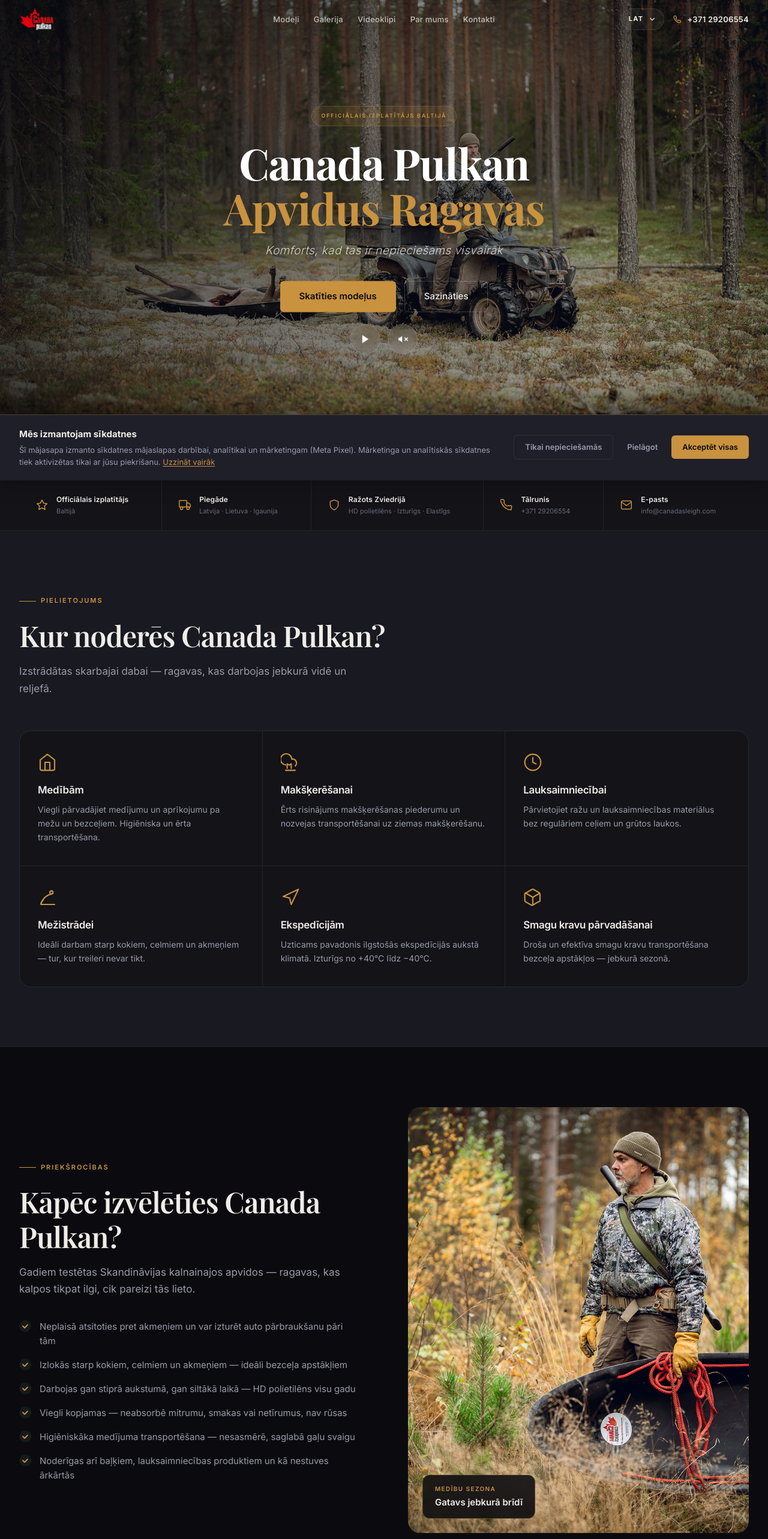
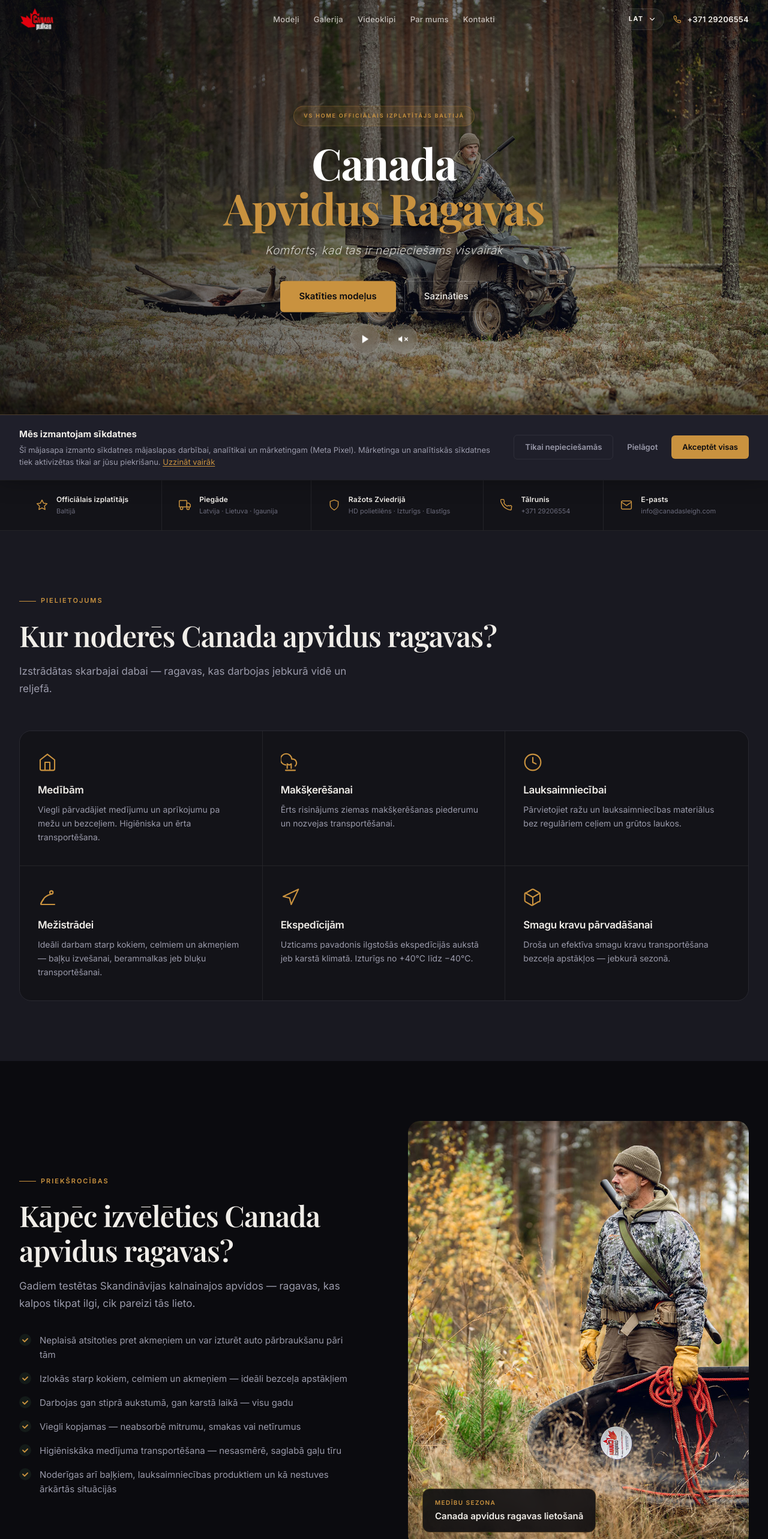
Before and after one commit to bighughub-lgtm/canadasleigh3, a React (Vite) app: page / in a window 1280 px wide. Shown: the top 2566 px of the page at 60% size. Built offline with nearby package versions, Linux system fonts and the light colour scheme.

Commit message:
Update Canada Sleigh content and product sections

```diff
--- a/src/components/About.jsx
+++ b/src/components/About.jsx
@@ -44,15 +44,10 @@
               VS Home SIA —<br />officiālais izplatītājs
             </h2>
             <p className="about-para">
-              VS Home SIA ir Canada Pulkan apvidus ragavu oficiālais pārstāvis un
-              izplatītājs Latvijā, Lietuvā un Igaunijā. Mēs nodrošinām Baltijas
-              medniekiem, makšķerniekiem un saimniecībām piekļuvi Zviedrijā ražotām,
-              gadiem testētām ragavām.
+              VS Home SIA ir Canada apvidus ragavu oficiālais pārstāvis un izplatītājs Latvijā, Lietuvā un Igaunijā. Mēs nodrošinām Baltijas medniekiem, makšķerniekiem un saimniecībām piekļuvi Zviedrijā ražotām, gadiem testētām ragavām.
             </p>
             <p className="about-para">
-              Canada Pulkan ragavas ir ražotas Zviedrijā un pārbaudītas Skandināvijas
-              kalnainajos un akmeņainajos apvidos. HD polietilēna materiāls nodrošina
-              izturību un elastību no pirmās līdz simtajai ekspedīcijai.
+              Canada apvidus ragavas ir ražotas Zviedrijā un pārbaudītas Skandināvijas kalnainajos un akmeņainajos apvidos. HD polietilēna materiāls un raqavu īpašs dizains nodrošina izturību un elastību praktiski jebkuros apvidus apstākļos.
             </p>
 
             <div className="about-stats">
--- a/src/components/Benefits.jsx
+++ b/src/components/Benefits.jsx
@@ -4,10 +4,10 @@
 const benefits = [
   'Neplaisā atsitoties pret akmeņiem un var izturēt auto pārbraukšanu pāri tām',
   'Izlokās starp kokiem, celmiem un akmeņiem — ideāli bezceļa apstākļiem',
-  'Darbojas gan stiprā aukstumā, gan siltākā laikā — HD polietilēns visu gadu',
-  'Viegli kopjamas — neabsorbē mitrumu, smakas vai netīrumus, nav rūsas',
-  'Higiēniskāka medījuma transportēšana — nesasmērē, saglabā gaļu svaigu',
-  'Noderīgas arī baļķiem, lauksaimniecības produktiem un kā nestuves ārkārtās',
+  'Darbojas gan stiprā aukstumā, gan karstā laikā — visu gadu',
+  'Viegli kopjamas — neabsorbē mitrumu, smakas vai netīrumus',
+  'Higiēniskāka medījuma transportēšana — nesasmērē, saglabā gaļu tīru',
+  'Noderīgas arī baļķiem, lauksaimniecības produktiem un kā nestuves ārkārtās situācijās',
 ]
 
 export default function Benefits() {
@@ -23,7 +23,7 @@
             transition={{ duration: 0.7 }}
           >
             <span className="section-label">Priekšrocības</span>
-            <h2 className="section-title">Kāpēc izvēlēties Canada Pulkan?</h2>
+            <h2 className="section-title">Kāpēc izvēlēties Canada apvidus ragavas?</h2>
             <p className="section-subtitle" style={{ marginBottom: 36 }}>
               Gadiem testētas Skandināvijas kalnainajos apvidos — ragavas, kas kalpos
               tikpat ilgi, cik pareizi tās lieto.
@@ -64,7 +64,7 @@
             />
             <div className="benefits-badge">
               <span className="benefits-badge-label">Medību sezona</span>
-              <strong>Gatavs jebkurā brīdī</strong>
+              <strong>Canada apvidus ragavas lietošanā</strong>
             </div>
           </motion.div>
         </div>
--- a/src/components/FAQ.jsx
+++ b/src/components/FAQ.jsx
@@ -5,31 +5,31 @@
 const faqs = [
   {
     q: 'Kādi ir piegādes laiki?',
-    a: 'Piegāde parasti notiek 3–7 darba dienu laikā pēc pasūtījuma apstiprināšanas. Sazinieties ar mums pa tālruni vai e-pastu, lai apstiprinātu pasūtījumu un vienotos par apmaksu.',
+    a: 'Piegāde parasti notiek 3–7 darba dienu laikā pēc pasūtījuma apstiprināšanas. Sazinieties ar mums pa tālruni vai e-pastu, lai uzzinātu pasūtījuma statusu un vienotos par saņemšanu.',
   },
   {
     q: 'Kāds materiāls tiek izmantots?',
-    a: 'Ragavas ir izgatavotas no HD polietilēna (HDPE) — tās ir gan elastīgas, gan triecienizturīgas. Ragavas neplaisā atsitoties pret akmeņiem un var izturēt pat auto pārbraukšanu pāri tām. Materiāls neabsorbē mitrumu vai smakas un nerodas rūsa.',
+    a: 'Ragavas ir izgatavotas no HD polietilēna (HDPE) — tas ir gan elastīgs, gan triecienizturīgs pie jebkurām temperatūrām. Ragavas neplaisā atsitoties pret akmeņiem un var izturēt auto pārbraukšanu pāri tām. Materiāls neabsorbē mitrumu vai smakas.',
   },
   {
     q: 'Vai ragavas var vilkt pa grants ceļiem?',
-    a: 'Nē — ragavas nav paredzētas vilkšanai pa grants ceļiem. Ja šo nosacījumu ievēro, ragavas ir praktiski nenolietojamas un kalpos daudzus gadus.',
+    a: 'Nē — ragavas nav paredzētas vilkšanai pa grants jeb asfalta ceļiem. Ja šo nosacījumu ievēro, ragavas ir praktiski nenolietojamas un kalpos ļoti ilgu laiku.',
   },
   {
     q: 'Kādā temperatūrā var lietot ragavas?',
-    a: 'Ragavas darbojas plašā temperatūras diapazonā — no −40°C līdz +40°C. HD polietilēns saglabā elastību stiprā aukstumā un nedeformējas siltākā laikā, tādēļ ragavas der visu gadu.',
+    a: 'Ragavas darbojas plašā temperatūras diapazonā — no −40°C līdz +40°C. HD polietilēns saglabā elastību stiprā aukstumā un augstspiediena siltākā laikā, tādēļ ragavas der izmantošanai visu gadu.',
   },
   {
     q: 'Vai ragavas var pievienot ATV vai sniega motociklam?',
-    a: 'Jā. Canada Pulkan ragavas var vilkt ar ATV, sniega motociklu, zirgu vai ar rokām. Tās ir ļoti elastīgas un viegli velkamas — slīd kā pa sniegu pāri dažādām virsmām.',
+    a: 'Jā, Canada Apvidus ragavas var vilkt ar ATV, sniega motociklu vai ar rokām. Tās ir ļoti elastīgas un viegli velkamas — slīd kā pa sniegu pāri dažādām virsmām.',
   },
   {
     q: 'Kādiem mērķiem vēl der ragavas, ne tikai medībām?',
-    a: 'Ragavas ir piemērotas medībām, makšķerēšanai, lauksaimniecībai, mežistrādei, ekspedīcijām un dārkopībai. Tajās var pārvadāt baļķus, lauksaimniecības produktus, smagu aprīkojumu, un tās var izmantot arī kā nestuves mežā ārkārtas situācijā.',
+    a: 'Ragavas ir piemērotas arī makšķerēšanai, lauksaimniecības darbiem, ekspedīcijām un mežistrādei. Tajās var pārvadāt baļķus, lauksaimniecības produktus, smagu aprīkojumu, un tās var izmantot arī kā nestuves ārkārtās situācijās.',
   },
   {
     q: 'Kā tīrīt un kopt ragavas?',
-    a: 'Kopšana ir ļoti vienkārša. HD polietilēns neabsorbē mitrumu, smakas vai netīrumus. Pēc lietošanas pietiek noskalot ar ūdeni. Nav nepieciešama speciāla konservācija vai ziemošanas apstrāde.',
+    a: 'Kopšana ir ļoti vienkārša. HD polietilēns neabsorbē mitrumu, smakas vai netīrumus. Pēc lietošanas pietiek noskalot ar ūdeni. Nav nepieciešama īpaša apstrāde vai konservācija.',
   },
   {
     q: 'Vai var pasūtīt piegādi uz uzņēmuma adresi?',
--- a/src/components/Gallery.jsx
+++ b/src/components/Gallery.jsx
@@ -131,8 +131,7 @@
           <span className="section-label">Galerija</span>
           <h2 className="section-title">Atlasīta izlase no reālas lietošanas</h2>
           <p className="section-subtitle">
-            Īss, kurēts ieskats tajos brīžos, kuros Canada Pulkan sevi pierāda bezceļā,
-            mežā un smagumu pārvietošanā.
+            Īss ieskats brīžos, kuros Canada apvidus ragavas sevi pierāda bezceļa un mežā apstākļos.
           </p>
         </motion.div>
 
--- a/src/components/Hero.jsx
+++ b/src/components/Hero.jsx
@@ -137,7 +137,7 @@
           animate={{ opacity: 1, y: 0 }}
           transition={{ duration: 0.8, delay: 0.2, ease: [0.22, 0.61, 0.36, 1] }}
         >
-          <span className="hero-label">Officiālais izplatītājs Baltijā</span>
+          <span className="hero-label">VS HOME Officiālais izplatītājs Baltijā</span>
         </motion.div>
 
         <motion.h1
@@ -146,7 +146,7 @@
           animate={{ opacity: 1, y: 0 }}
           transition={{ duration: 0.9, delay: 0.4, ease: [0.22, 0.61, 0.36, 1] }}
         >
-          Canada Pulkan<br />
+          Canada<br />
           <span className="hero-title-accent">Apvidus Ragavas</span>
         </motion.h1>
 
--- a/src/components/OrderSteps.jsx
+++ b/src/components/OrderSteps.jsx
@@ -10,7 +10,7 @@
   {
     num: '02',
     title: 'Noformējiet pasūtījumu',
-    desc: 'Spiediet “Pirkt” un veiciet apmaksu tiešsaistē ar Stripe, vai sazinieties ar mums pa tālruni, ja vēlaties pasūtīt tieši un precizēt detaļas.',
+    desc: 'Spiediet "Pirkt" un veiciet apmaksu tiešsaistē ar Stripe, vai sazinieties ar mums pa tālruni, ja vēlaties pasūtīt tieši un precizēt detaļas.',
   },
   {
     num: '03',
--- a/src/components/ProductOverview.jsx
+++ b/src/components/ProductOverview.jsx
@@ -6,33 +6,33 @@
   {
     id: 'compact',
     tabLabel: 'KOMPAKTS',
-    name: 'TERRAINSLEIGH CANADA COMPACT',
+    name: 'CANADA COMPACT',
     spec: '1.4 x 0.65 m · 5 kg',
     image: '/mazasragavas.jpg',
-    alt: 'TERRAINSLEIGH CANADA COMPACT ragavas',
+    alt: 'CANADA COMPACT ragavas',
   },
   {
     id: 'classic',
     tabLabel: 'SLODZEI',
-    name: 'TERRAINSLEIGH CANADA CLASSIC',
+    name: 'CANADA CLASSIC',
     spec: '2.33 x 0.85 m · 14 kg',
     image: '/canadaplukan.jpg',
-    alt: 'TERRAINSLEIGH CANADA CLASSIC ragavas',
+    alt: 'CANADA CLASSIC ragavas',
   },
   {
     id: 'classic-open',
     tabLabel: 'ATVĒRTAIS',
-    name: 'TERRAINSLEIGH CANADA CLASSIC OPEN',
+    name: 'CANADA CLASSIC OPEN',
     spec: '2.33 x 0.85 m · 14 kg',
     image: '/ragavasbig.png',
-    alt: 'TERRAINSLEIGH CANADA CLASSIC OPEN ragavas',
+    alt: 'CANADA CLASSIC OPEN ragavas',
   },
 ]
 
 const features = [
   { label: 'Materiāls', value: 'HD polietilēns (HDPE)' },
   { label: 'Temperatūra', value: 'No −40°C līdz +40°C' },
-  { label: 'Savietojamība', value: 'ATV, sniega motocikls, zirgs, rokas vilkšana' },
+  { label: 'Savietojamība', value: 'ATV, sniega motocikls, rokas vilkšana' },
   { label: 'Kopšana', value: 'Vienkārša — neabsorbē mitrumu vai smakas' },
   { label: 'Lietojums', value: 'Visu gadu — ziemā un vasarā' },
   { label: 'Ražots', value: 'Zviedrijā' },
@@ -114,9 +114,7 @@
             <span className="section-label">Produkta pārskats</span>
             <h2 className="section-title">Testētas Skandināvijā. Ražotas Zviedrijā.</h2>
             <p className="section-subtitle product-overview-subtitle">
-              Canada Pulkan ragavas ir izgatavotas no īpaša HD polietilēna. Materiāls ir gan
-              elastīgs, gan triecienizturīgs, tādēļ ragavas neplaisā atsitoties pret akmeņiem
-              un saglabā savu formu arī pie smagas slodzes.
+              Canada apvidus ragavas ir izgatavotas no īpaša HD polietilēna. Materiāls ir gan elastīgs, gan triecienizturīgs, tādēļ ragavas neplaisā atsitoties pret akmeņiem un saglabā savu formu arī pie smagas slodzes.
             </p>
 
             <div className="overview-features">
--- a/src/components/UseCases.jsx
+++ b/src/components/UseCases.jsx
@@ -20,7 +20,7 @@
       </svg>
     ),
     title: 'Makšķerēšanai',
-    desc: 'Ērts risinājums makšķerēšanas piederumu un nozvejas transportēšanai uz ziemas makšķerēšanu.',
+    desc: 'Ērts risinājums ziemas makšķerēšanas piederumu un nozvejas transportēšanai.',
   },
   {
     icon: (
@@ -41,7 +41,7 @@
       </svg>
     ),
     title: 'Mežistrādei',
-    desc: 'Ideāli darbam starp kokiem, celmiem un akmeņiem — tur, kur treileri nevar tikt.',
+    desc: 'Ideāli darbam starp kokiem, celmiem un akmeņiem — baļķu izvešanai, berammalkas jeb bluķu transportēšanai.',
   },
   {
     icon: (
@@ -50,7 +50,7 @@
       </svg>
     ),
     title: 'Ekspedīcijām',
-    desc: 'Uzticams pavadonis ilgstošās ekspedīcijās aukstā klimatā. Izturīgs no +40°C līdz −40°C.',
+    desc: 'Uzticams pavadonis ilgstošās ekspedīcijās aukstā jeb karstā klimatā. Izturīgs no +40°C līdz −40°C.',
   },
   {
     icon: (
@@ -76,7 +76,7 @@
           transition={{ duration: 0.65 }}
         >
           <span className="section-label">Pielietojums</span>
-          <h2 className="section-title">Kur noderēs Canada Pulkan?</h2>
+          <h2 className="section-title">Kur noderēs Canada apvidus ragavas?</h2>
           <p className="section-subtitle">
             Izstrādātas skarbajai dabai — ragavas, kas darbojas jebkurā vidē un reljefā.
           </p>
--- a/src/components/VideoSection.jsx
+++ b/src/components/VideoSection.jsx
@@ -169,7 +169,7 @@
           <span className="section-label">Videoklipi</span>
           <h2 className="section-title">Skaties ragavas darbībā</h2>
           <p className="section-subtitle">
-            Reāli video no lauka — kā Canada Pulkan ragavas darbojas skarbajos apstākļos.
+            Reāli video no lauka — kā Canada apvidus ragavas darbojas skarbajos apstākļos.
           </p>
         </motion.div>
 
```
Also changed, not shown: src/components/ProductCatalog.jsx (+25 -30 lines).
